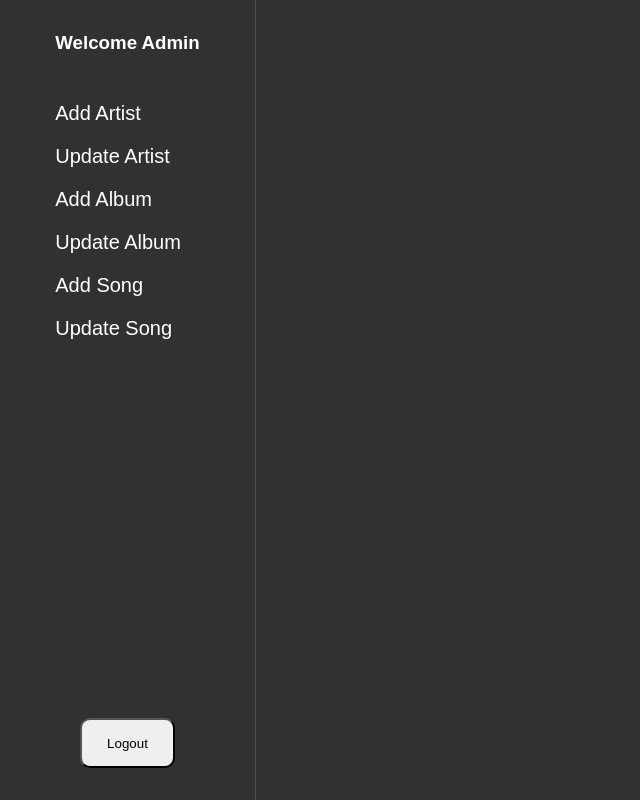
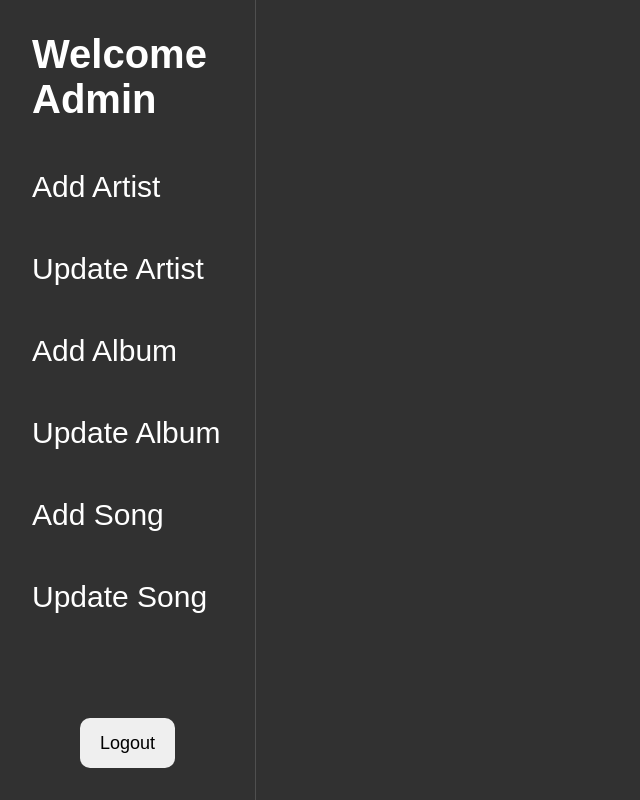
Before and after one commit to myselfpoulomi/music-app, a React (Vite) app in the folder client/: page /admin in a window 1280 px wide. Shown: the whole page, without its empty margins (0-640 px from the left). Built offline with nearby package versions, Linux system fonts and the light colour scheme.

Commit message:
admin css

```diff
--- a/client/src/components/admin/Admin.css
+++ b/client/src/components/admin/Admin.css
@@ -4,6 +4,7 @@
     /* background-color: black; */
     display: flex;
     color: white;
+    font-family: 'sans-serif';
 }
 
 .adminContanier .leftContainer {
@@ -28,12 +29,26 @@
     height: 50px;
     width: 50%;
     border-radius: 10px;
+    font-size: large;
+    border : none;
+    transition:  0.3s ease-in-out;
 }
+
+.logoutbtn:hover {
+    cursor: pointer;
+    background-color: rgb(154, 204, 247);
+}
+
 .adminList{
     margin-top: 3rem;
     display: flex;
     flex-direction: column;
     gap: 20px;
-    font-size: 20px;
+    font-size: 30px;
+    gap : 3rem;
     cursor: pointer;
 }
+
+.leftContainer h2 {
+    font-size: 40px;
+}
--- a/client/src/pages/Admin.jsx
+++ b/client/src/pages/Admin.jsx
@@ -17,7 +17,7 @@ function Admin() {
     <div className="adminContanier">
       <div className="leftContainer">
         <div className="">
-          <h3>Welcome Admin</h3>
+          <h2>Welcome Admin</h2>
           <div className="adminList">
             {navList.map((item, index) => {
               return (
```
